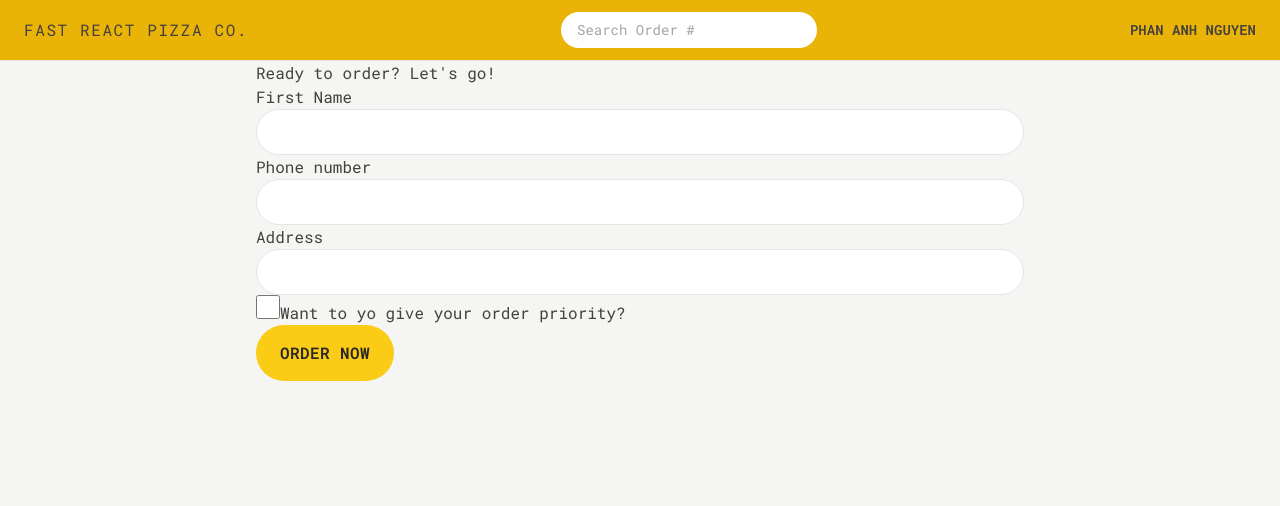
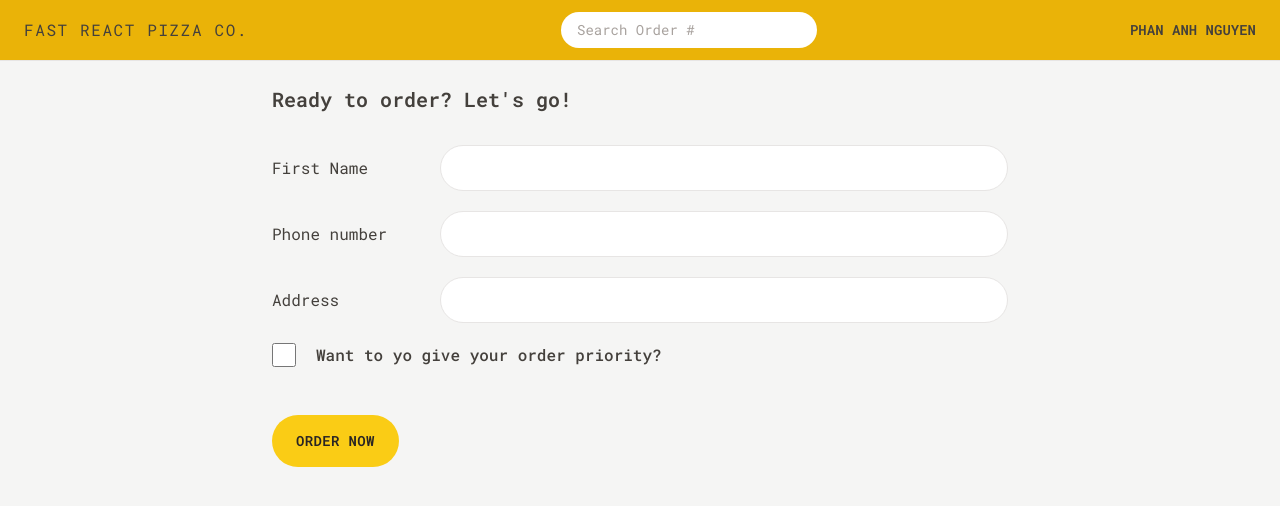
Before and after one commit to phananhnguyen1204/Shopping-Cart, a React (Vite) app: page /order/new in a window 1280 px wide. Shown: the top 506 px of the page. Built offline with nearby package versions, Linux system fonts and the light colour scheme.

Commit message:
Styling Form

```diff
--- a/src/features/order/CreateOrder.jsx
+++ b/src/features/order/CreateOrder.jsx
@@ -40,31 +40,40 @@
   const formErros = useActionData();
 
   return (
-    <div>
-      <h2>Ready to order? Let's go!</h2>
+    <div className="px-4 py-6">
+      <h2 className="mb-8 text-xl font-semibold">Ready to order? Let's go!</h2>
 
       <Form method="POST">
-        <div>
-          <label>First Name</label>
-          <input className="input" type="text" name="customer" required />
+        <div className="mb-5 flex flex-col gap-2 sm:flex-row sm:items-center">
+          <label className="sm:basis-40">First Name</label>
+          <input className="input grow" type="text" name="customer" required />
         </div>
 
-        <div>
-          <label>Phone number</label>
-          <div>
-            <input className="input" type="tel" name="phone" required />
-          </div>
-          {formErros?.phone && <p>{formErros.phone}</p>}
-        </div>
-
-        <div>
-          <label>Address</label>
-          <div>
-            <input className="input" type="text" name="address" required />
+        <div className="mb-5 flex flex-col gap-2 sm:flex-row sm:items-center">
+          <label className="sm:basis-40">Phone number</label>
+          <div className="grow">
+            <input className="input w-full" type="tel" name="phone" required />
+            {formErros?.phone && (
+              <p className="mt-2 rounded-md bg-red-100 p-2 text-xs text-red-700">
+                {formErros.phone}
+              </p>
+            )}
           </div>
         </div>
 
-        <div>
+        <div className="mb-5 flex flex-col gap-2 sm:flex-row sm:items-center">
+          <label className="sm:basis-40">Address</label>
+          <div className="grow">
+            <input
+              className="input w-full"
+              type="text"
+              name="address"
+              required
+            />
+          </div>
+        </div>
+
+        <div className="mb-12 flex items-center gap-5">
           <input
             className="h-6 w-6 accent-yellow-400 focus:outline-none focus:ring focus:ring-yellow-400 focus:ring-offset-2"
             type="checkbox"
@@ -73,7 +82,9 @@
             // value={withPriority}
             // onChange={(e) => setWithPriority(e.target.checked)}
           />
-          <label htmlFor="priority">Want to yo give your order priority?</label>
+          <label htmlFor="priority" className="font-medium">
+            Want to yo give your order priority?
+          </label>
         </div>
 
         <div>
--- a/src/index.css
+++ b/src/index.css
@@ -4,7 +4,7 @@
 
 @layer components {
   .input {
-    @apply w-full rounded-full border border-stone-200 px-4 py-2 text-sm transition-all duration-300 placeholder:text-stone-400 focus:outline-none focus:ring focus:ring-yellow-400 md:px-6 md:py-3;
+    @apply rounded-full border border-stone-200 px-4 py-2 text-sm transition-all duration-300 placeholder:text-stone-400 focus:outline-none focus:ring focus:ring-yellow-400 md:px-6 md:py-3;
   }
 
   /* https://dev.to/afif/i-made-100-css-loaders-for-your-next-project-4eje */
--- a/src/ui/Button.jsx
+++ b/src/ui/Button.jsx
@@ -2,12 +2,12 @@
 
 function Button({ children, disabled, to, type }) {
   const base =
-    'inline-block rounded-full bg-yellow-400  font-semibold uppercase tracking-wide text-stone-800 transition-colors duration-300 hover:bg-yellow-300 focus:outline-none focus:ring focus:ring-yellow-300 focus:ring-offset-2 disabled:cursor-not-allowed ';
+    'inline-block text-sm rounded-full bg-yellow-400  font-semibold uppercase tracking-wide text-stone-800 transition-colors duration-300 hover:bg-yellow-300 focus:outline-none focus:ring focus:ring-yellow-300 focus:ring-offset-2 disabled:cursor-not-allowed ';
   const styles = {
     primary: base + ' px-4 py-3 md:px-6 md:py-4',
-    small: base + ' px-4 py-2 md:px-5 md:py-2.5',
+    small: base + ' px-4 py-2 md:px-5 md:py-2.5 text-xs',
     secondary:
-      'inline-block rounded-full border-2 border-stone-300 font-semibold uppercase tracking-wide text-stone-400 transition-colors duration-300 hover:text-stone-800 focus:bg-stone-300 focus:outline-none focus:ring focus:ring-stone-200 focus:ring-offset-2 disabled:cursor-not-allowed  px-4 py-2.5 md:px-6 md:py-3.5',
+      'inline-block text-sm rounded-full border-2 border-stone-300 font-semibold uppercase tracking-wide text-stone-400 transition-colors duration-300 hover:text-stone-800 focus:bg-stone-300 focus:outline-none focus:ring focus:ring-stone-200 focus:ring-offset-2 disabled:cursor-not-allowed  px-4 py-2.5 md:px-6 md:py-3.5',
   };
   if (to)
     return (
```
Also changed, not shown: index.html (+5 -2 lines).
